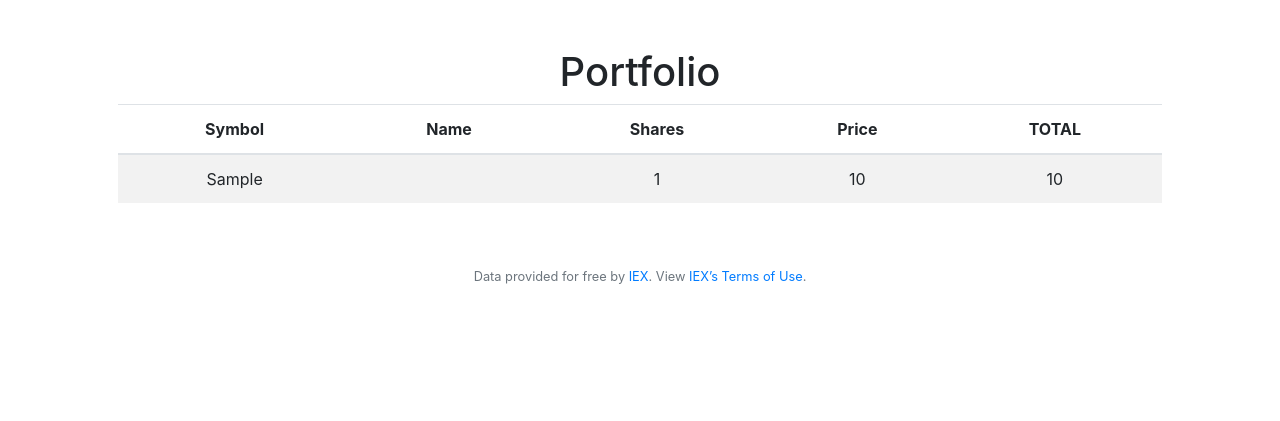
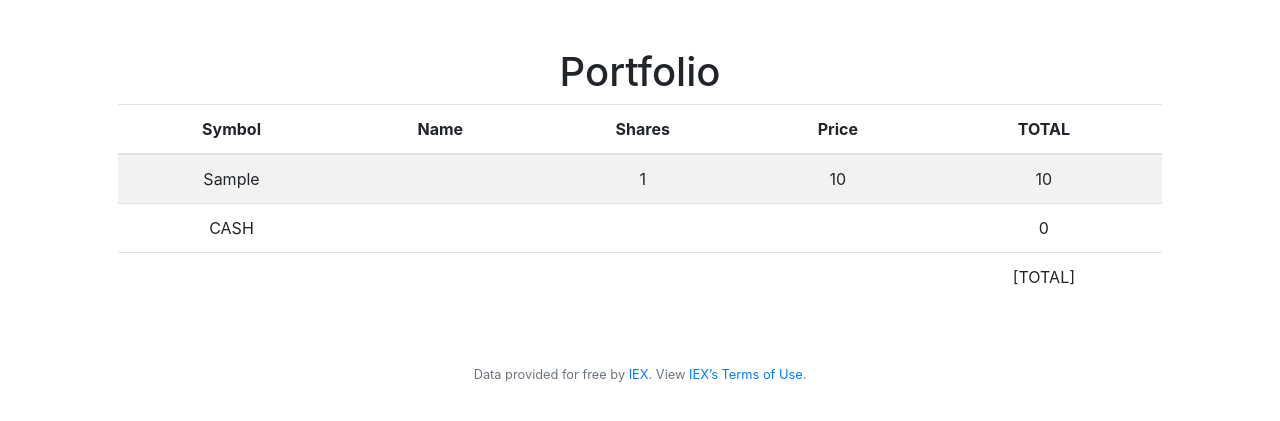
Before and after one commit to naqvi29/cs50-pset9-finance-2021, a Flask app: page / in a window 1280 px wide. Shown: the part 76-497 px from the top of the page. Run offline with Flask 2, Linux system fonts and the light colour scheme; a user stored in the database is signed in; tables that the repository leaves empty hold one stand-in row (values such as "Sample post"); some libraries are stand-ins or nearby versions.

Commit message:
worked some bit in index(), need to look back on db tables
consider adding cash column on activities,

consider adding actions column on activities for e.g. first time login = add 10000, buy, sell.

```diff
--- a/application.py
+++ b/application.py
@@ -50,14 +50,26 @@ def index():
 
     portfolios = db.execute("SELECT symbol, SUM(shares) as totalshares, price, SUM(shares) * price as totalvalue FROM activities GROUP BY symbol HAVING user_id = ?", currentUID)
 
+    # share_price_total = 0
+
+    # share_price_total = db.execute("SELECT SUM(price * shares) FROM activities WHERE user_id = ?", currentUID)
+
+    cash = 10000.00
+
+    cash_balance = 0
+
+    # cash_balance = cash - share_price_total[0]["SUM(price * shares)"]
+
     print("==========================================================================")
     print(portfolios)
     print("==========================================================================")
     # print(portfolios[0]["symbol"])
     # print(portfolios[0]["SUM(shares)"])
-    # print("==========================================================================")
+    # print(share_price_total)
+    print(cash_balance)
+    print("==========================================================================")
 
-    return render_template("/index.html", portfolios=portfolios)
+    return render_template("/index.html", portfolios=portfolios, cash_balance=cash_balance )
     # return apology("show_portfolio_of_stocks", "TODO")
 
 
@@ -167,6 +179,8 @@ def login():
         # Query database for username
         rows = db.execute("SELECT * FROM users WHERE username = ?", request.form.get("username"))
 
+        print(rows)
+
         # Ensure username exists and password is correct
         if len(rows) != 1 or not check_password_hash(rows[0]["hash"], request.form.get("password")):
             return apology("invalid username and/or password", 403)
--- a/templates/index.html
+++ b/templates/index.html
@@ -17,6 +17,22 @@
                 <th>TOTAL</th>
             </tr>
         </thead>
+        <tfoot>
+            <tr>
+                <td>CASH</td>
+                <td></td>
+                <td></td>
+                <td></td>
+                <td>{{cash_balance}}</td>
+            </tr>
+            <tr>
+                <td></td>
+                <td></td>
+                <td></td>
+                <td></td>
+                <td>[TOTAL]</td>
+            </tr>
+        </tfoot>
         <tbody>
 
             {% for portfolio in portfolios %}
```
Also changed, not shown: finance.db.
